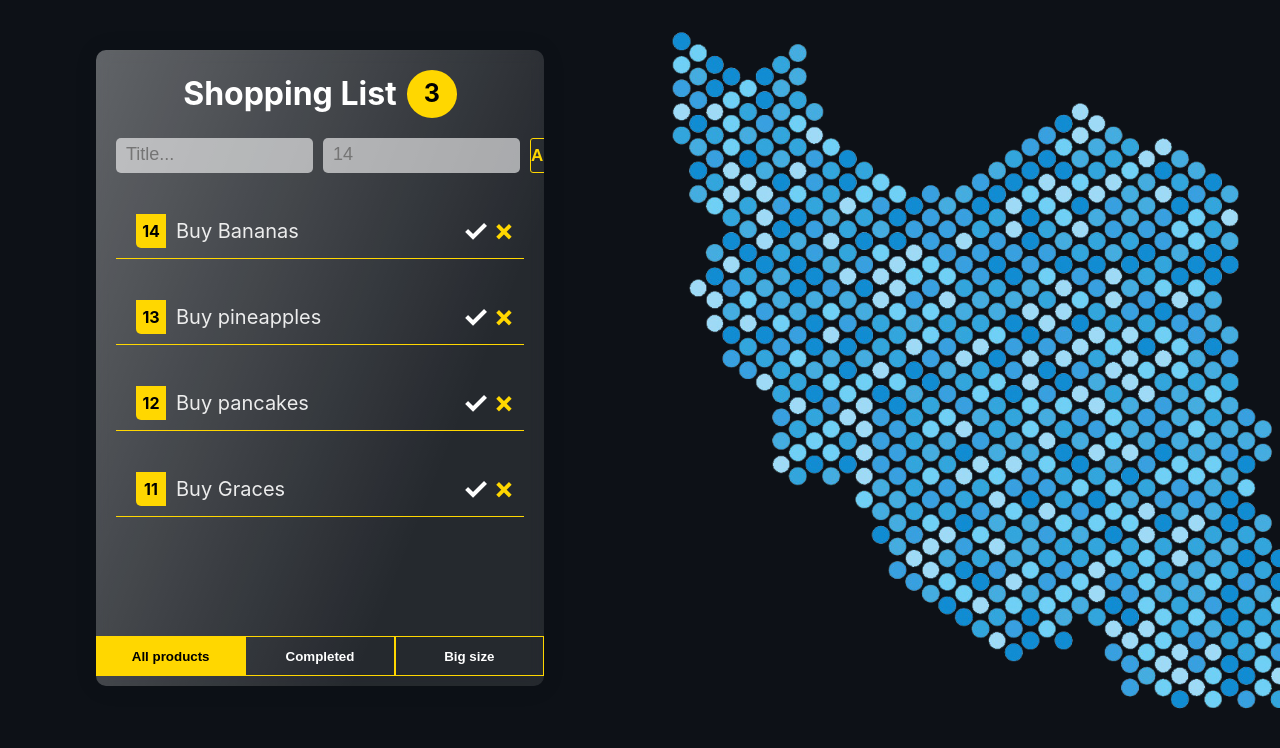
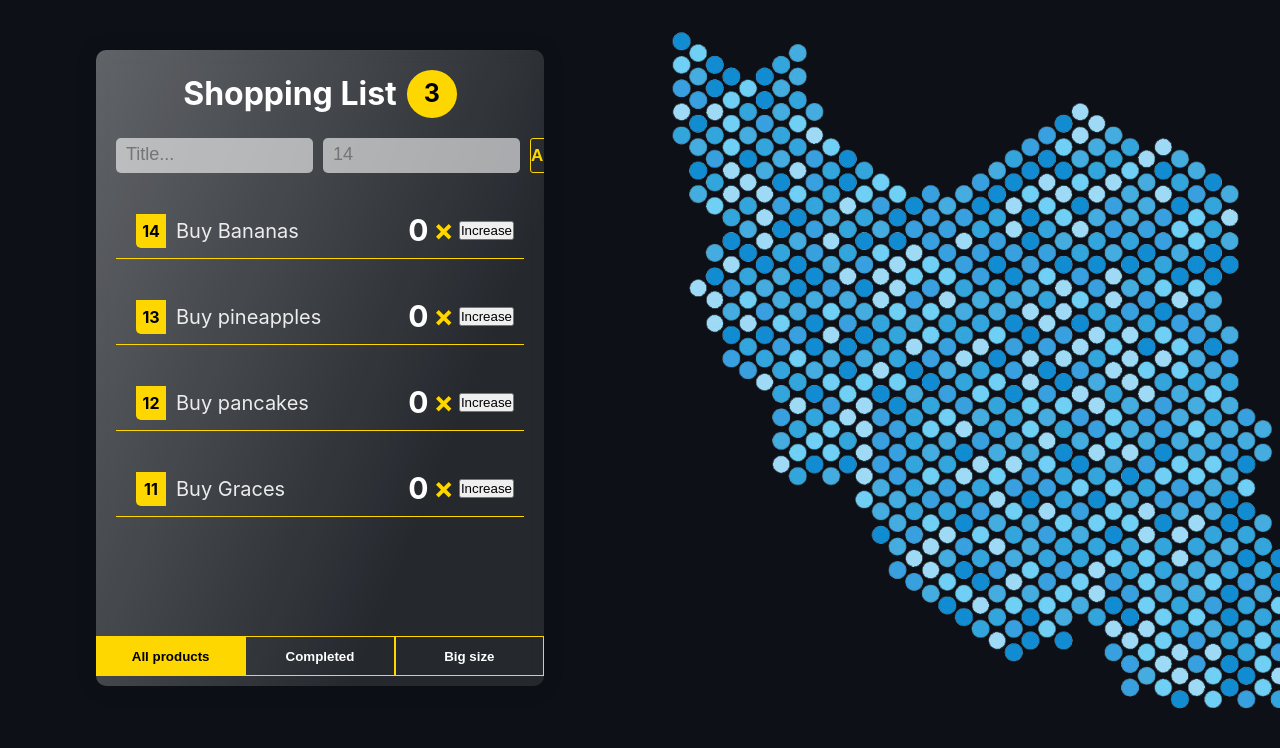
Before and after one commit to M-Orziboyev/react-theories, a React (Vite) app: page / in a window 1280 px wide. Shown: the top 748 px of the page. Built offline with nearby package versions, Linux system fonts and the light colour scheme.

Commit message:
class components

```diff
--- a/src/components/list.jsx
+++ b/src/components/list.jsx
@@ -1,4 +1,24 @@
-const List = ({number, title, id}) => {
+import {Component} from "react";
+
+class List extends Component {
+    constructor(props) {
+        super(props);
+        this.state = {
+            counter: 0
+        }
+        this.increase = this.increase.bind(this)
+    }
+
+    increase() {
+        this.setState({
+            counter: this.state.counter + 1
+        })
+    }
+
+
+    render() {
+        const {number, title, id} = this.props;
+        const {counter} = this.state;
         return (
             <div className='shopping-list'>
                 <div className='list-item'>
@@ -8,12 +28,13 @@ const List = ({number, title, id}) => {
                         <p>{title}</p>
                     </div>
                     <div className='item-actions'>
-                    <span className='check'>&#10003;</span>
+                        <span className='check'>{counter}</span>
                         <span className='times'>&times;</span>
+                        <button onClick={this.increase}> Increase</button>
                     </div>
                 </div>
             </div>
         )
     }
-
+}
 export default List
```
Lines whose indentation alone changed are shown as unchanged.
